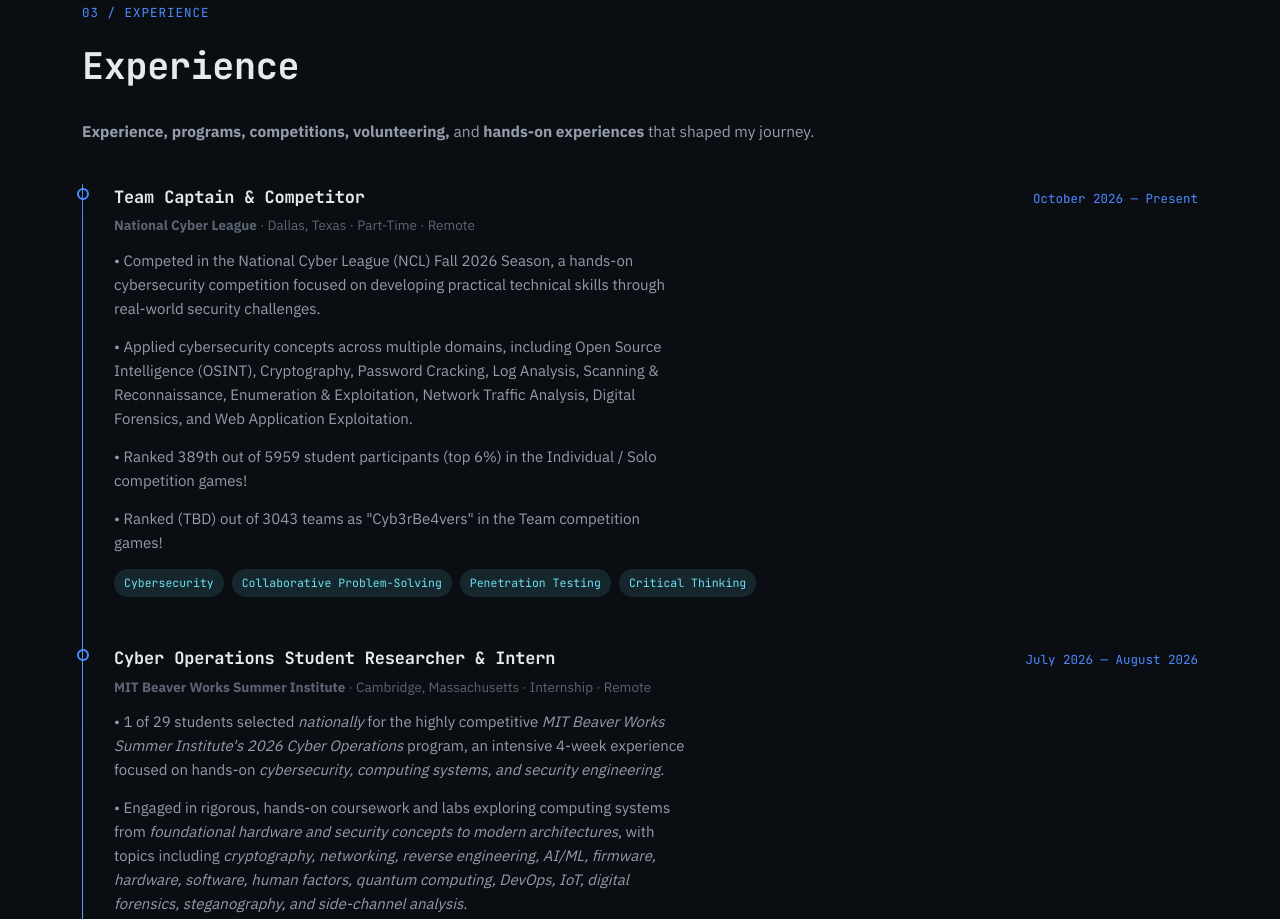
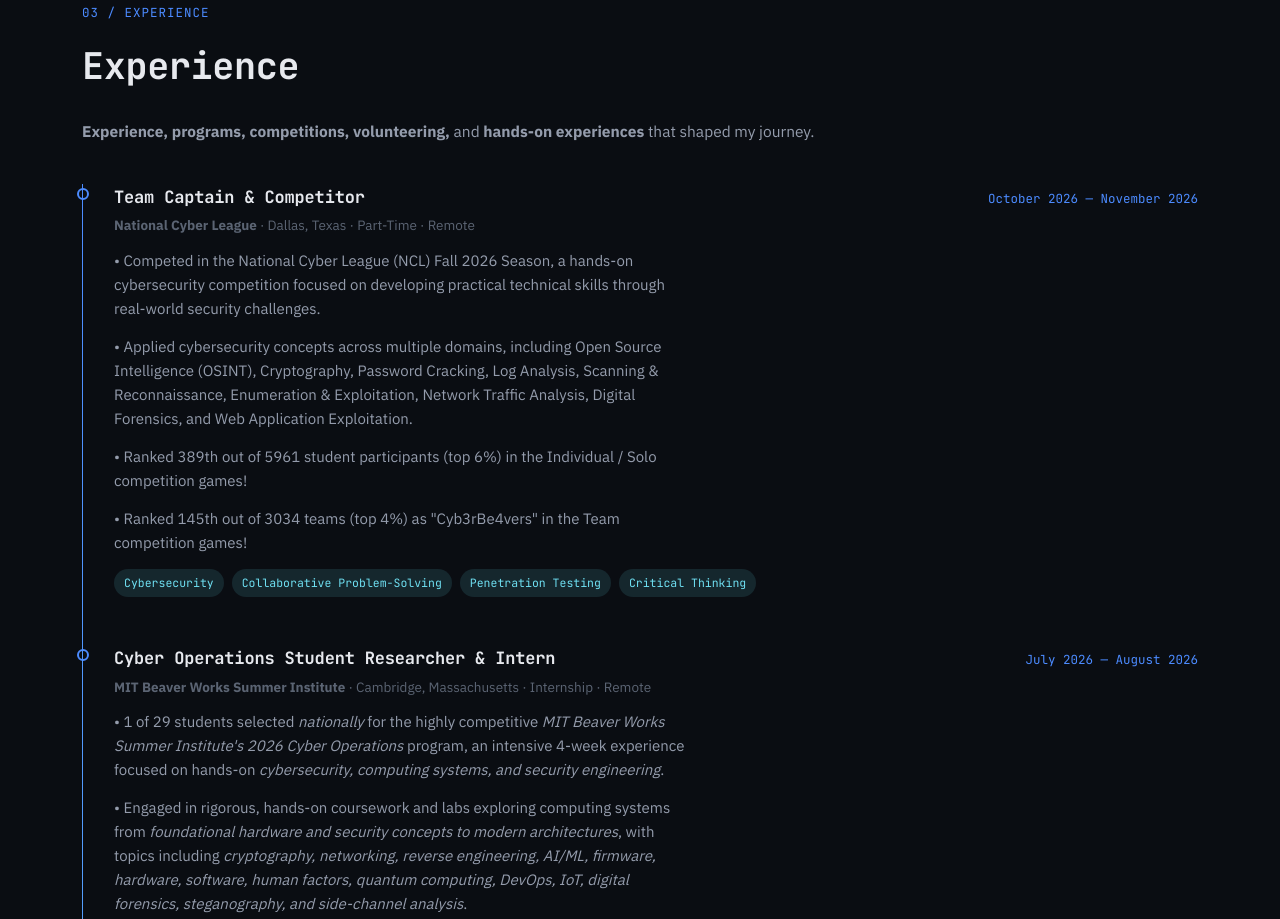
Before and after one commit to vincenthuynh1409/vincenthuynh, a plain HTML site: page index.html in a window 1280 px wide. Shown: the part 3014-3933 px from the top of the page. Drawn offline with Linux system fonts and the light colour scheme.

Commit message:
Update competition rankings and timeline dates

```diff
--- a/index.html
+++ b/index.html
@@ -298,7 +298,7 @@
         <div class="timeline-content">
           <div class="timeline-top">
             <h3>Team Captain &amp; Competitor</h3>
-            <span class="timeline-date">October 2026 — Present</span>
+            <span class="timeline-date">October 2026 — November 2026</span>
           </div>
 
           <p class="timeline-org">
@@ -315,11 +315,11 @@
           </p>
 
           <p>
-            • Ranked 389th out of 5959 student participants (top 6%) in the Individual / Solo competition games!
+            • Ranked 389th out of 5961 student participants (top 6%) in the Individual / Solo competition games!
           </p>
 
           <p>
-            • Ranked (TBD) out of 3043 teams as "Cyb3rBe4vers" in the Team competition games!
+            • Ranked 145th out of 3034 teams (top 4%) as "Cyb3rBe4vers" in the Team competition games!
           </p>
 
           <ul class="timeline-tags">
@@ -801,7 +801,7 @@
 
          <div class="cert-card">
           <img src="./images/NCL.png" alt="Certification Name" class="cert-badge">
-          <h3>Team NCL Fall 2026 — TBD </h3>
+          <h3>Team NCL Fall 2026 — Top 4% Nationally </h3>
           <p><b>National Cyber League</b> · 2026</p>
         </div>
 
```
